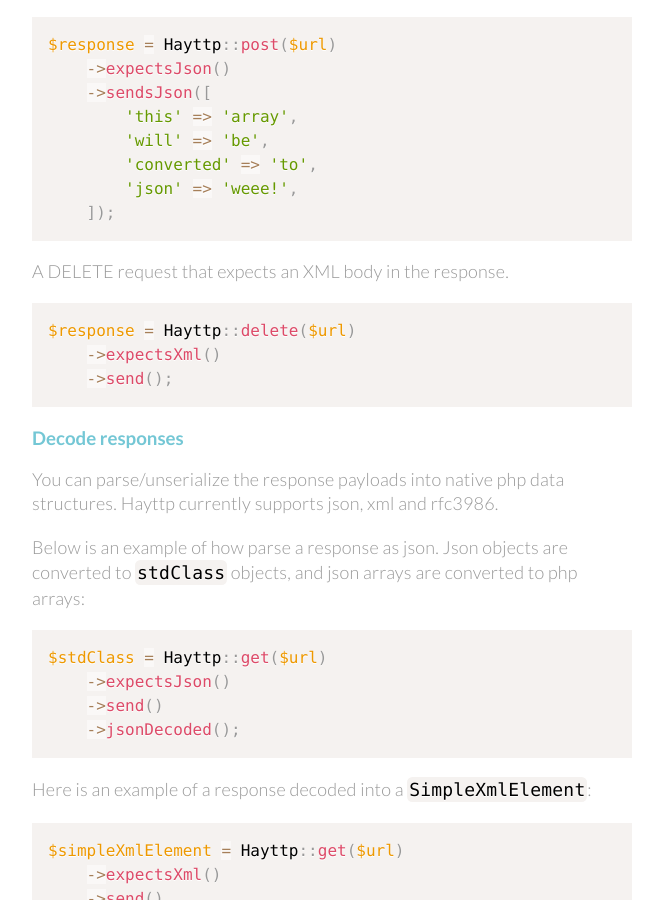
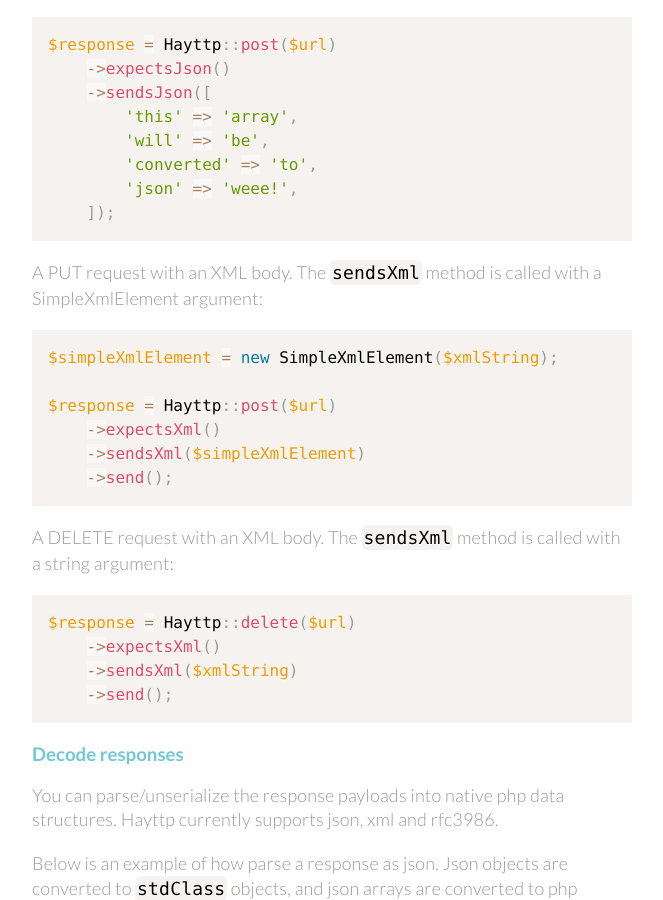
Before and after one commit to moccalotto/moccalotto.github.com, a Jekyll site: the page built from docs/hayttp.md, in a window 1280 px wide and 900 px high, scrolled down 1130 px. Shown: the whole window, without its empty margins (308-971 px from the left). Built offline with Jekyll 4.4.1, drawn with Linux system fonts in a browser that asks for light colours; nearby versions of some CDN libraries.

Commit message:
Hayttp docs.

````diff
--- a/docs/hayttp.md
+++ b/docs/hayttp.md
@@ -63,11 +63,25 @@ $response = Hayttp::post($url)
     ]);
 ```
 
-A DELETE request that expects an XML body in the response.
+A PUT request with an XML body.
+The `sendsXml` method is called with a SimpleXmlElement argument:
+
+```php
+$simpleXmlElement = new SimpleXmlElement($xmlString);
+
+$response = Hayttp::post($url)
+    ->expectsXml()
+    ->sendsXml($simpleXmlElement)
+    ->send();
+```
+
+A DELETE request with an XML body.
+The `sendsXml` method is called with a string argument:
 
 ```php
 $response = Hayttp::delete($url)
     ->expectsXml()
+    ->sendsXml($xmlString)
     ->send();
 ```
 
````
